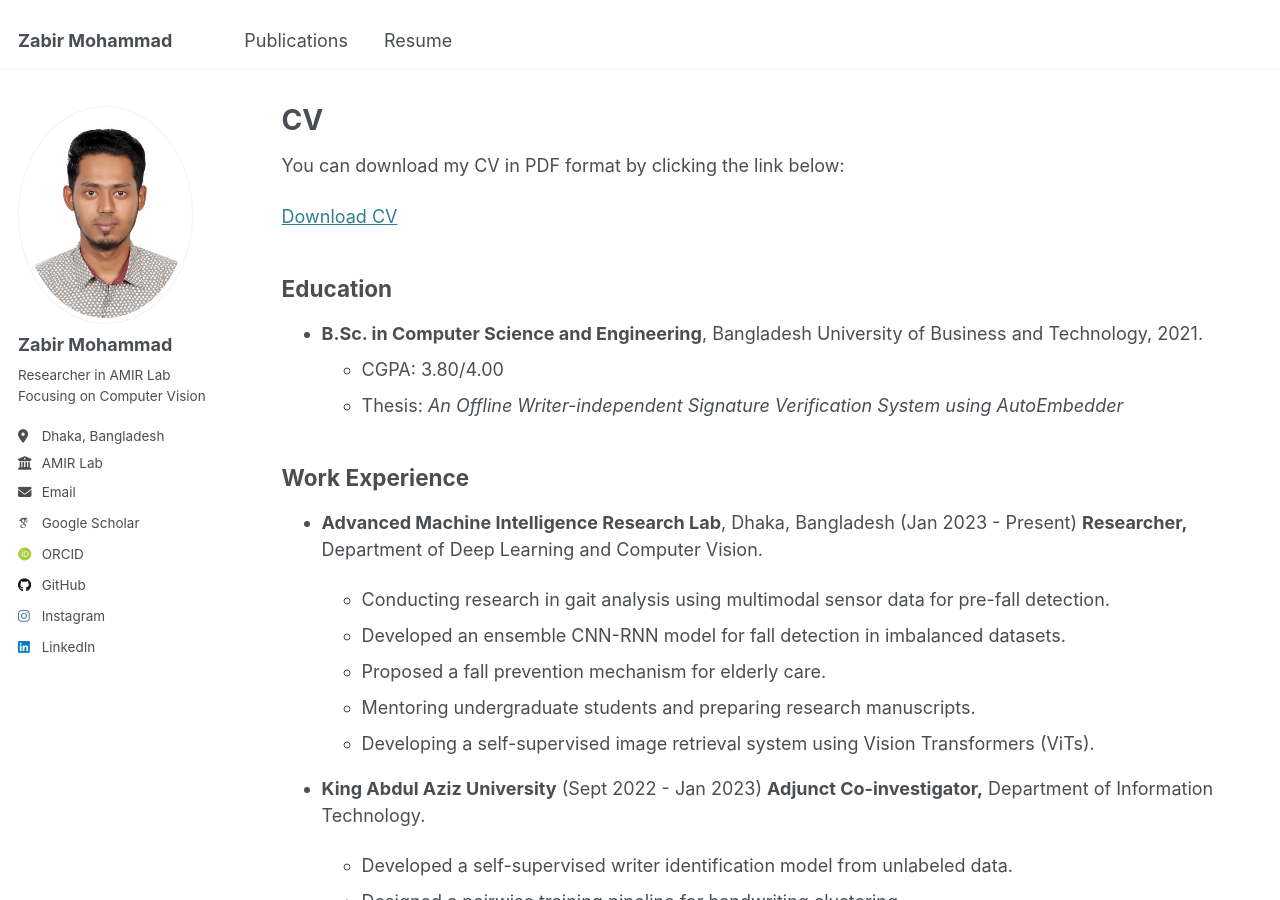
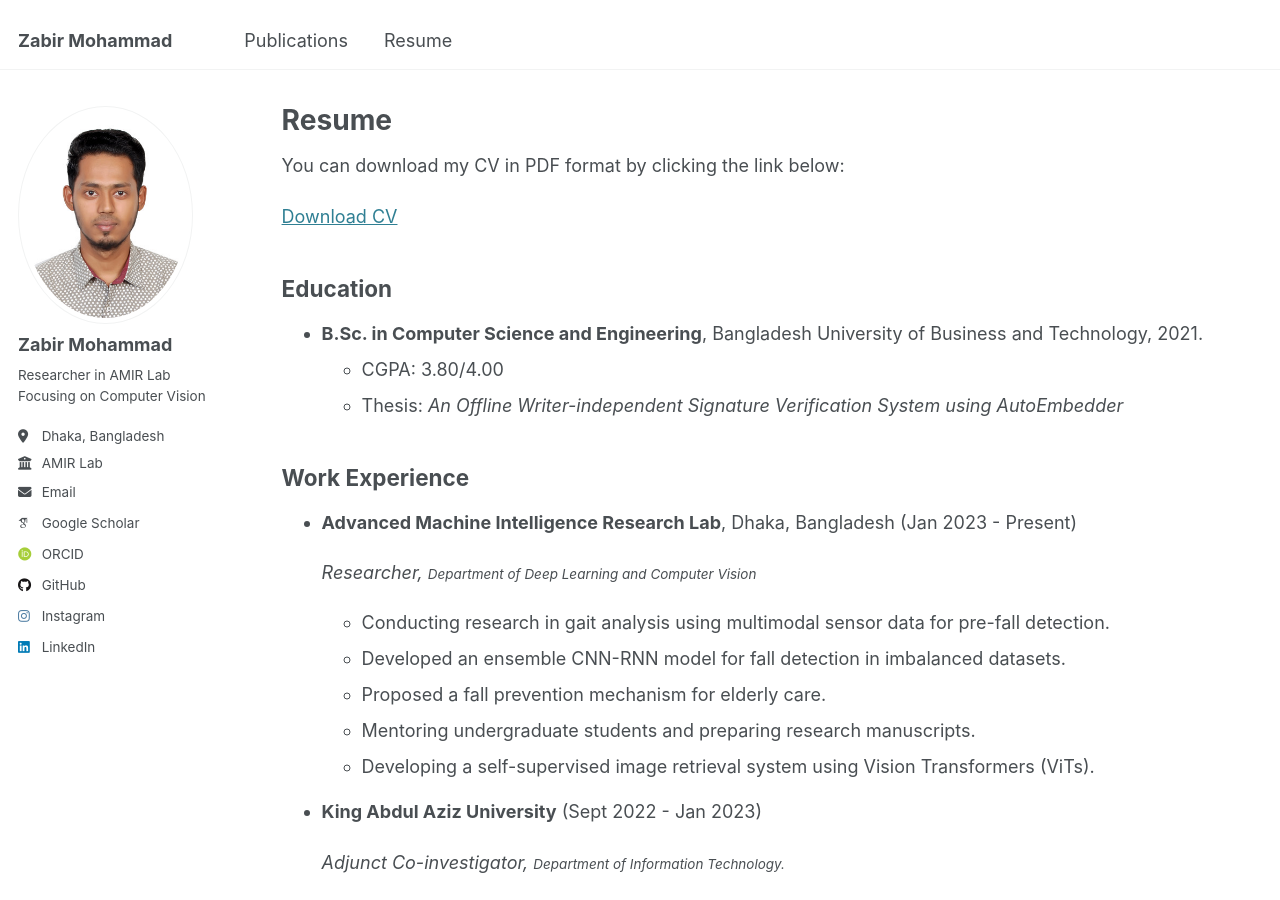
Before and after one commit to zabirmohammad/zabirmohammad.github.io, a Jekyll site: the page built from _pages/cv.md, in a window 1280 px wide and 900 px high. Built offline with Jekyll 4.4.1, drawn with Linux system fonts in a browser that asks for light colours; some web fonts are replaced.

Commit message:
Update cv.md

```diff
--- a/_pages/cv.md
+++ b/_pages/cv.md
@@ -1,6 +1,6 @@
 ---
 layout: archive
-title: "CV"
+title: "Resume"
 permalink: /cv/
 author_profile: true
 redirect_from:
@@ -22,7 +22,8 @@ You can download my CV in PDF format by clicking the link below:
 ## Work Experience
 
 - **Advanced Machine Intelligence Research Lab**, Dhaka, Bangladesh (Jan 2023 - Present)
-  **Researcher,** Department of Deep Learning and Computer Vision.
+
+  <i>Researcher,</i> <small><i>Department of Deep Learning and Computer Vision</i></small>
 
   - Conducting research in gait analysis using multimodal sensor data for pre-fall detection.
   - Developed an ensemble CNN-RNN model for fall detection in imbalanced datasets.
@@ -31,7 +32,8 @@ You can download my CV in PDF format by clicking the link below:
   - Developing a self-supervised image retrieval system using Vision Transformers (ViTs).
 
 - **King Abdul Aziz University** (Sept 2022 - Jan 2023)
-  **Adjunct Co-investigator,** Department of Information Technology.
+
+  <i>Adjunct Co-investigator,</i> <small><i>Department of Information Technology.</i></small>
 
   - Developed a self-supervised writer identification model from unlabeled data.
   - Designed a pairwise training pipeline for handwriting clustering.
@@ -39,7 +41,9 @@ You can download my CV in PDF format by clicking the link below:
   - Published research in _Mathematics_ journal.
 
 - **Bangladesh University of Business and Technology**, Dhaka, Bangladesh (Jun 2021 - Dec 2022)
-  **Researach Assistant,** Department of Computer Science and Engineering
+
+  <i>Researach Assistant,</i> <small><i>Department of Computer Science and Engineering</i></small>
+
   - Developed deep learning models for signature verification and writer identification.
   - Improved handwriting recognition accuracy with robust feature extraction.
   - Assisted in manuscript preparation and presented research findings at ICCIT 2021.
```
